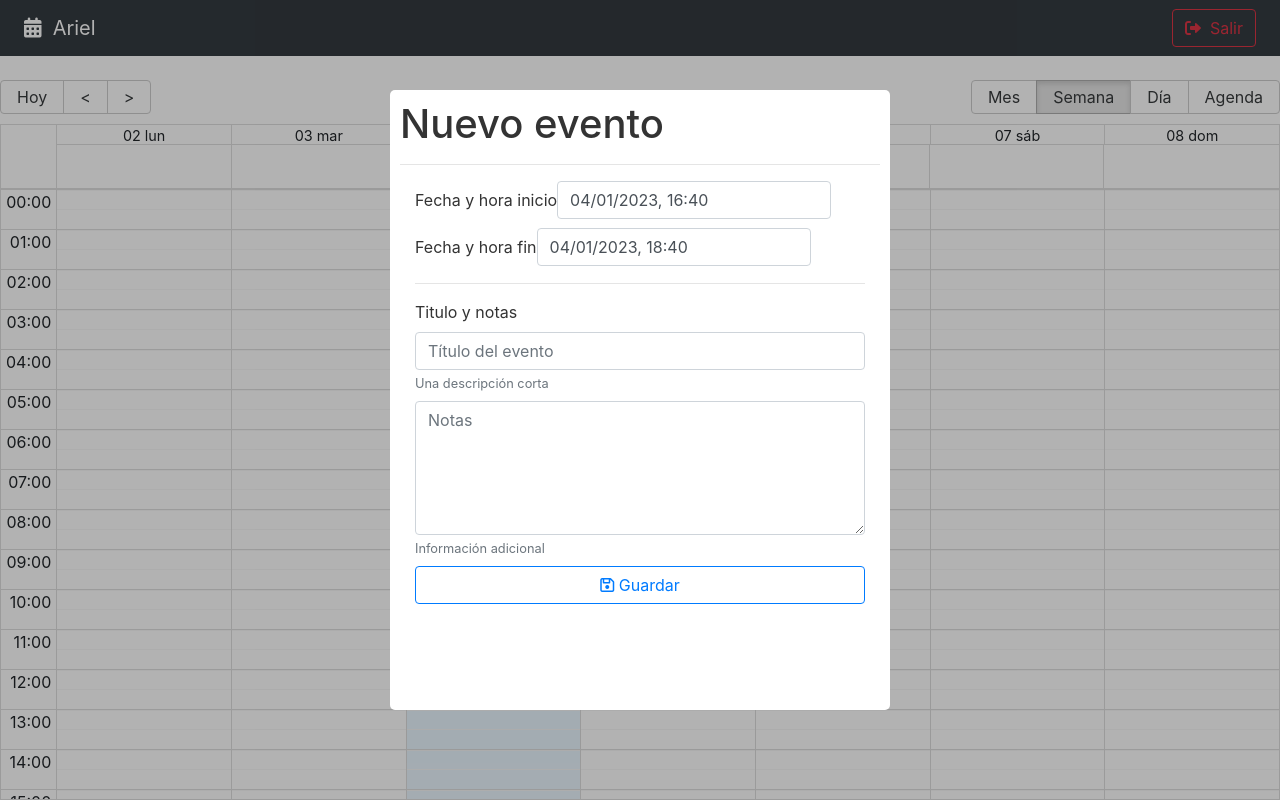
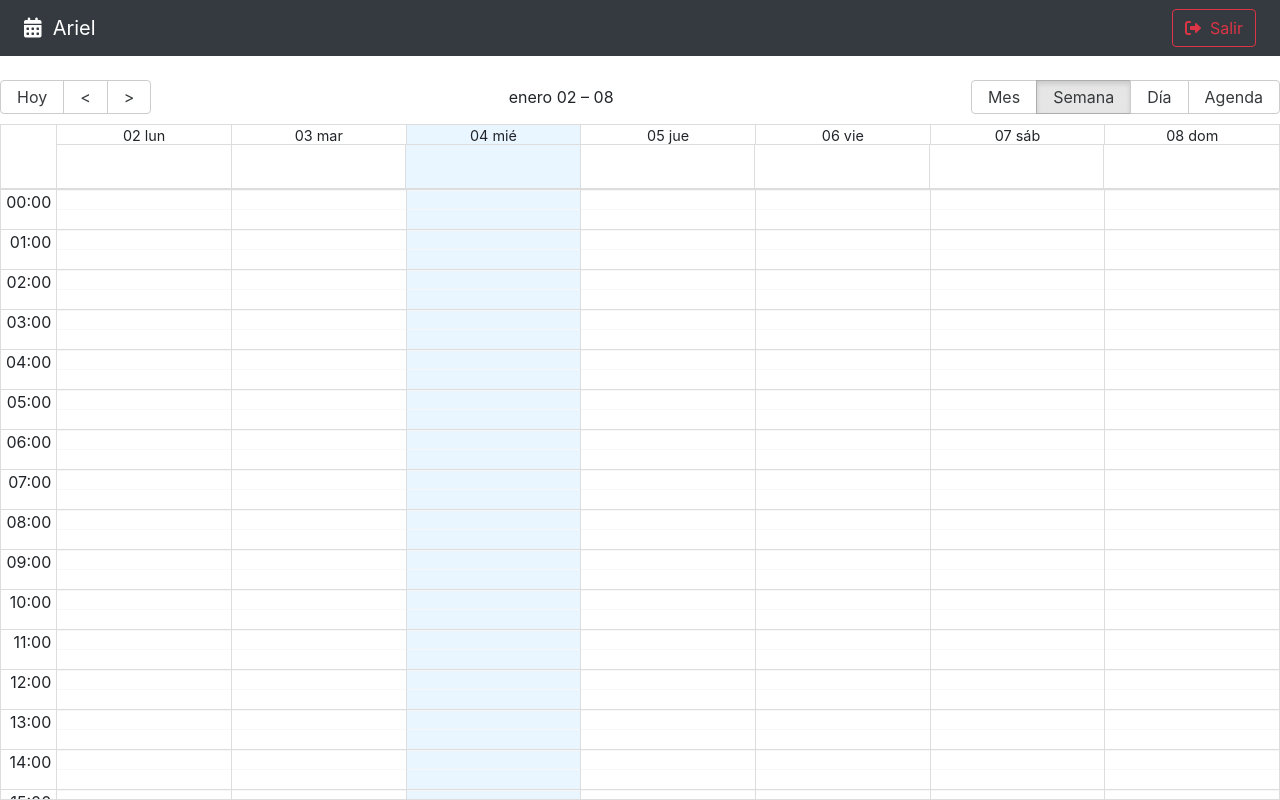
Before and after one commit to arieladasme/calendar, a React (Vite) app: page / in a window 1280 px wide. Built offline with nearby package versions, Linux system fonts and the light colour scheme.

Commit message:
close and open modal

```diff
--- a/src/calendar/components/CalendarModal.jsx
+++ b/src/calendar/components/CalendarModal.jsx
@@ -6,6 +6,7 @@
 import es from 'date-fns/locale/es'
 import Swal from 'sweetalert2'
 import 'sweetalert2/dist/sweetalert2.min.css'
+import { useUiStore } from '../../hooks'
 
 registerLocale('es', es)
 
@@ -23,7 +24,7 @@
 Modal.setAppElement('#root')
 
 export const CalendarModal = () => {
-  const [isOpen, setIsOpen] = useState(true)
+  const { isDateModalOpen, closeDateModal } = useUiStore()
   const [formSubmitted, setFormSubmitted] = useState(false)
   const [formValues, setFormValues] = useState({
     title: '',
@@ -47,7 +48,7 @@
     setFormValues({ ...formValues, [changing]: event })
   }
 
-  const onCloseModal = () => setIsOpen(false)
+  const onCloseModal = () => closeDateModal()
 
   const onSubmit = event => {
     event.preventDefault()
@@ -71,7 +72,7 @@
       className="modal"
       overlayClassName="modal-fondo"
       closeTimeoutMS={200}
-      isOpen={isOpen}
+      isOpen={isDateModalOpen}
       onRequestClose={onCloseModal}
       style={customStyles}
     >
--- a/src/calendar/pages/CalendarPage.jsx
+++ b/src/calendar/pages/CalendarPage.jsx
@@ -5,6 +5,7 @@
 
 import { CalendarEvent, CalendarModal, NavBar } from '../'
 import { localizer, getMessagesES } from '../../helpers'
+import { useUiStore } from '../../hooks'
 
 const events = [
   {
@@ -18,6 +19,7 @@
 ]
 
 export const CalendarPage = () => {
+  const { openDateModal } = useUiStore()
   const [lastView, setLastView] = useState(localStorage.getItem('lastView') || 'week')
 
   const eventStyleGetter = (event, start, end, isSelected) => {
@@ -32,7 +34,8 @@
   }
 
   const onDoubleClick = event => {
-    console.log({ doubleC: event })
+    //console.log({ doubleC: event })
+    openDateModal()
   }
 
   const onSelect = event => {
--- /dev/null
+++ b/src/hooks/index.js
@@ -0,0 +1 @@
+export * from './useUiStore'
--- /dev/null
+++ b/src/hooks/useUiStore.js
@@ -0,0 +1,29 @@
+import { useDispatch, useSelector } from 'react-redux'
+import { onCloseDateModal, onOpenDateModal } from '../store'
+
+export const useUiStore = () => {
+  const dispatch = useDispatch()
+  const { isDateModalOpen } = useSelector(state => state.ui)
+
+  const openDateModal = () => {
+    dispatch(onOpenDateModal())
+  }
+
+  const closeDateModal = () => {
+    dispatch(onCloseDateModal())
+  }
+
+  const toggleDateModal = () => {
+    isDateModalOpen ? openDateModal() : closeDateModal()
+  }
+
+  return {
+    //* propiedades
+    isDateModalOpen,
+
+    //* metodos
+    openDateModal,
+    closeDateModal,
+    toggleDateModal,
+  }
+}
```
